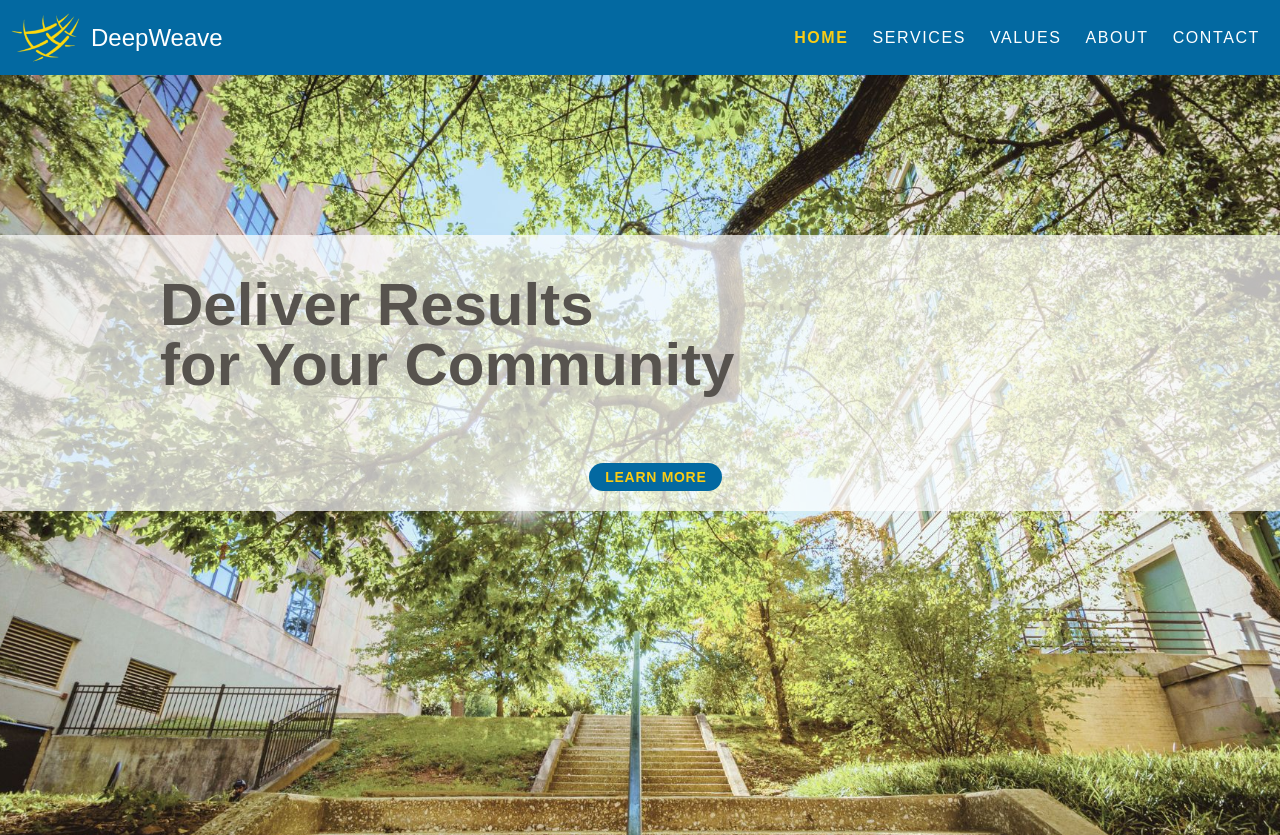
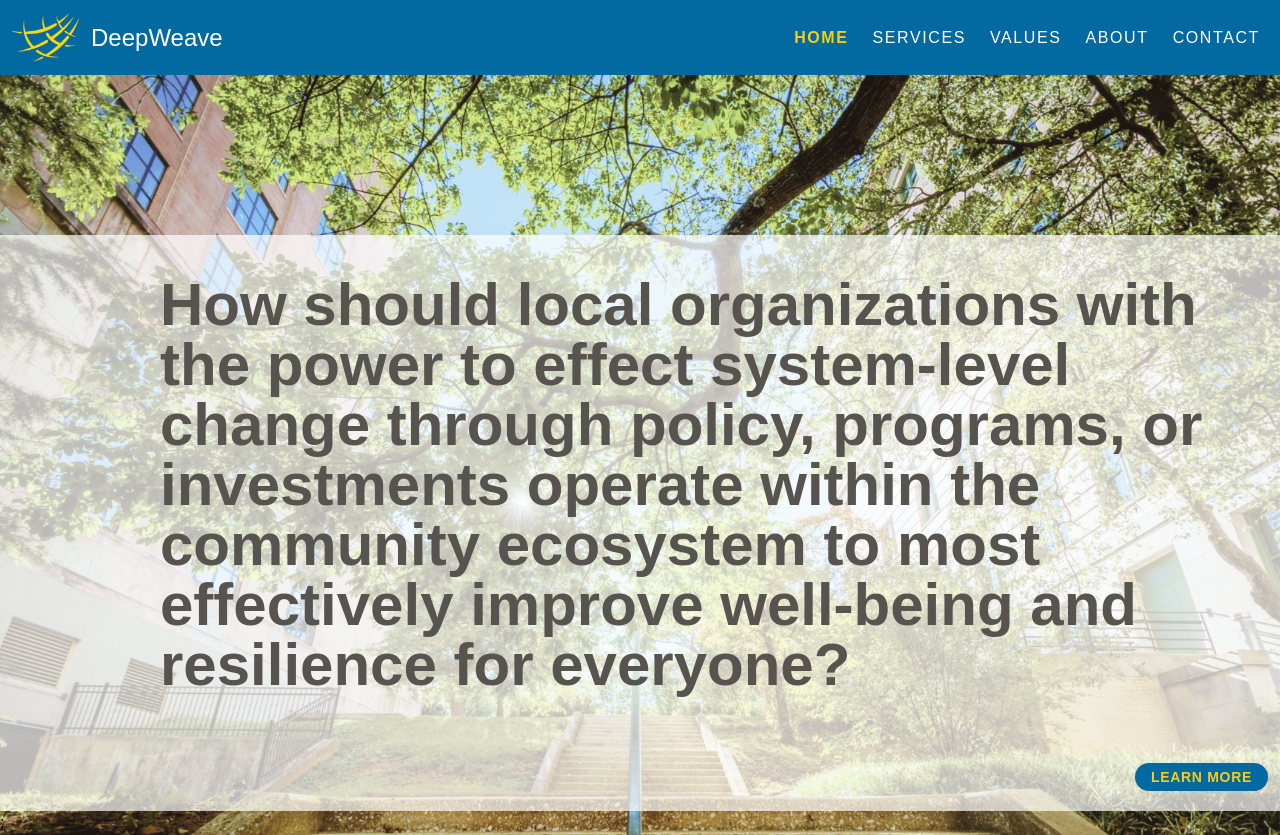
Before and after one commit to DeepWeave/deepweave-website, a Next.js app: page / in a window 1280 px wide. Before the commit the page ends 800 px from the top, so only its background shows below. Built offline with nearby package versions, Linux system fonts and the light colour scheme.

Commit message:
Try update to home

```diff
--- a/src/app/page.tsx
+++ b/src/app/page.tsx
@@ -65,7 +65,11 @@ export default function Home() {
 									"text-stone-600 text-4xl font-bold pb-8 sm:ml-20 sm:text-5xl md:text-6xl lg:ml-40"
 								}
 							>
-								Deliver Results <br /> for Your Community
+								{/*Deliver Results <br /> for Your Community -->*/}
+								How should local organizations with the power to effect system-level change
+								through policy, programs, or investments operate within the community
+								ecosystem to most effectively improve well-being and resilience for everyone?
+
 							</div>
 							<div className='flex pt-9 pb-5 justify-end sm:pr-3'>
 								<Link
```
